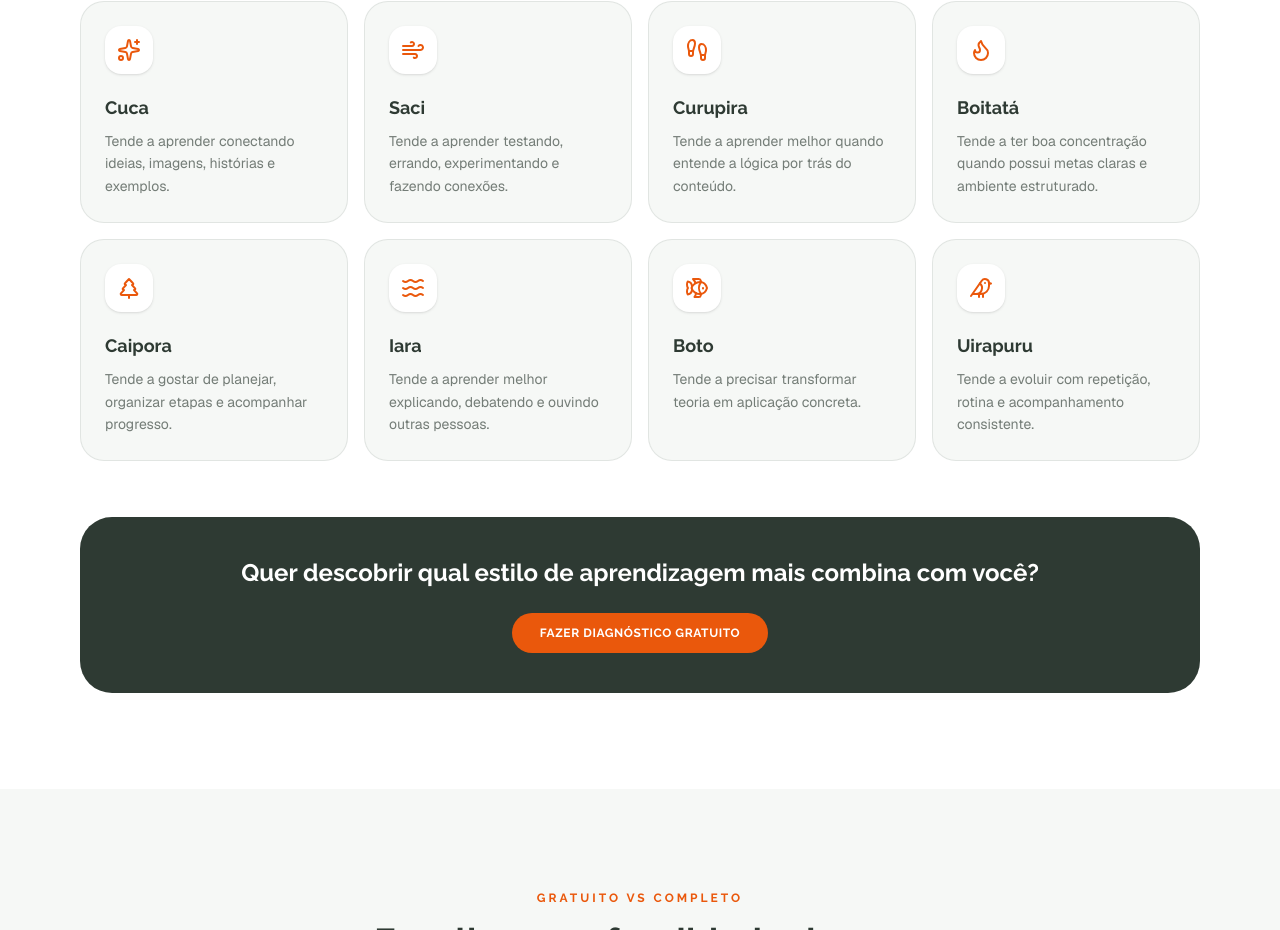
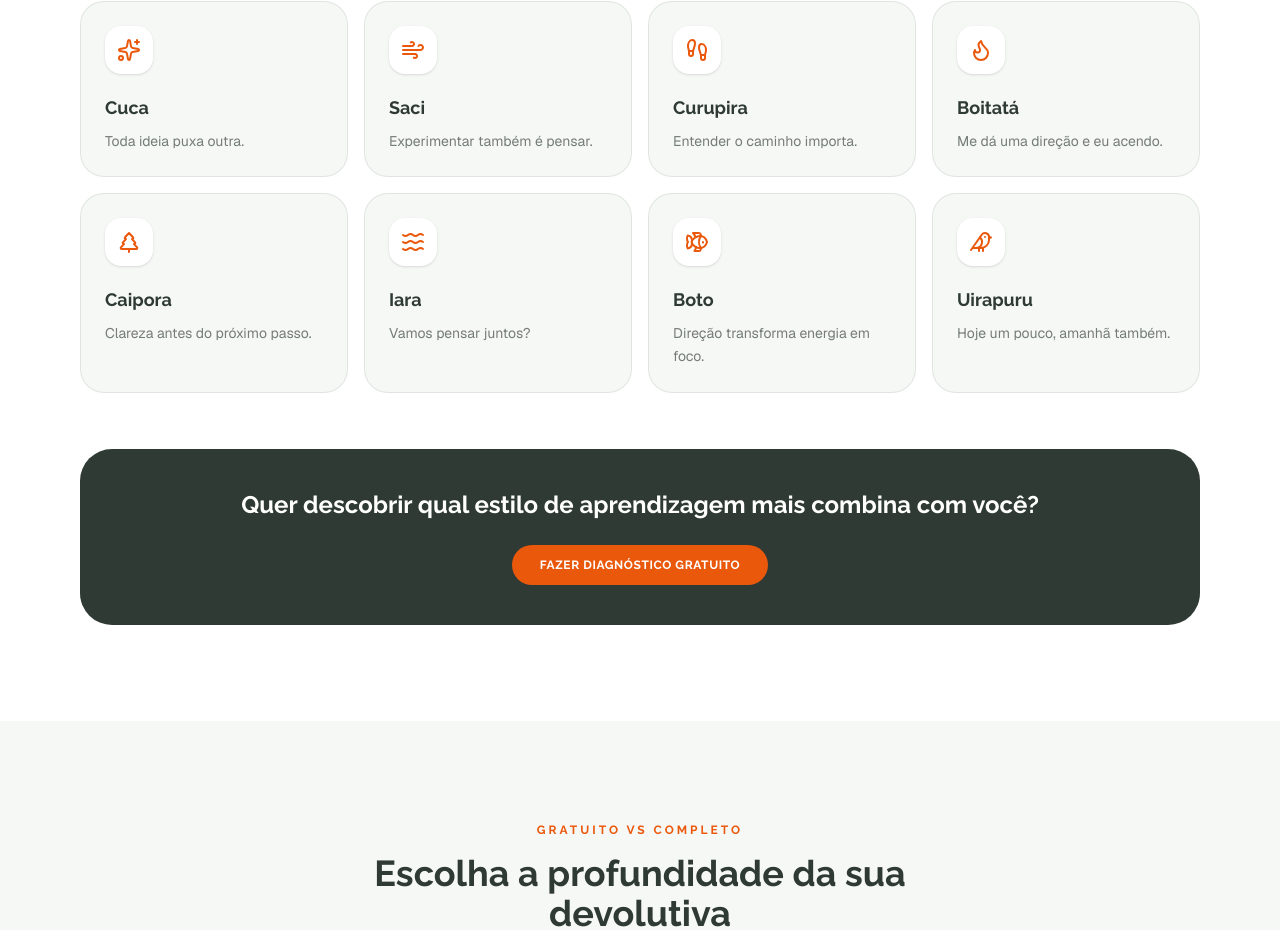
Before and after one commit to vdeviny99/-evidencia-aprendizagem, a Next.js app: page /diagnostico in a window 1280 px wide. Shown: the part 1180-2110 px from the top of the page. Built offline with nearby package versions, Linux system fonts and the light colour scheme; no server answers.

Commit message:
copy: atualiza descricoes dos estilos

```diff
--- a/src/app/diagnostico/page.tsx
+++ b/src/app/diagnostico/page.tsx
@@ -35,42 +35,42 @@ const profiles = [
   {
     icon: Sparkles,
     name: "Cuca",
-    desc: "Tende a aprender conectando ideias, imagens, histórias e exemplos.",
+    desc: "Toda ideia puxa outra.",
   },
   {
     icon: Wind,
     name: "Saci",
-    desc: "Tende a aprender testando, errando, experimentando e fazendo conexões.",
+    desc: "Experimentar também é pensar.",
   },
   {
     icon: Footprints,
     name: "Curupira",
-    desc: "Tende a aprender melhor quando entende a lógica por trás do conteúdo.",
+    desc: "Entender o caminho importa.",
   },
   {
     icon: Flame,
     name: "Boitatá",
-    desc: "Tende a ter boa concentração quando possui metas claras e ambiente estruturado.",
+    desc: "Me dá uma direção e eu acendo.",
   },
   {
     icon: TreePine,
     name: "Caipora",
-    desc: "Tende a gostar de planejar, organizar etapas e acompanhar progresso.",
+    desc: "Clareza antes do próximo passo.",
   },
   {
     icon: Waves,
     name: "Iara",
-    desc: "Tende a aprender melhor explicando, debatendo e ouvindo outras pessoas.",
+    desc: "Vamos pensar juntos?",
   },
   {
     icon: Fish,
     name: "Boto",
-    desc: "Tende a precisar transformar teoria em aplicação concreta.",
+    desc: "Direção transforma energia em foco.",
   },
   {
     icon: Bird,
     name: "Uirapuru",
-    desc: "Tende a evoluir com repetição, rotina e acompanhamento consistente.",
+    desc: "Hoje um pouco, amanhã também.",
   },
 ];
 
```
